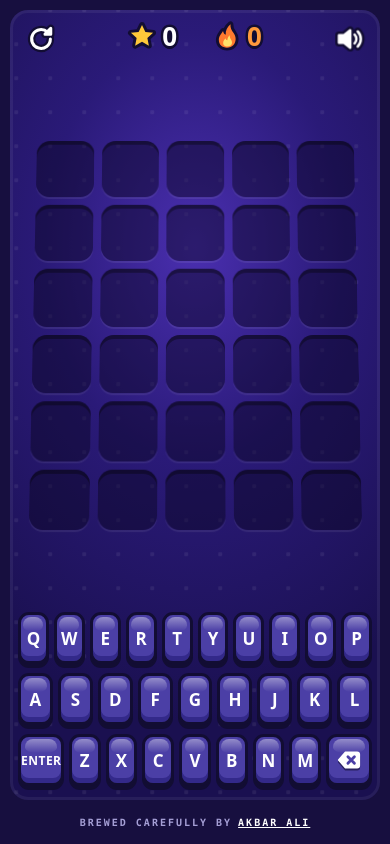
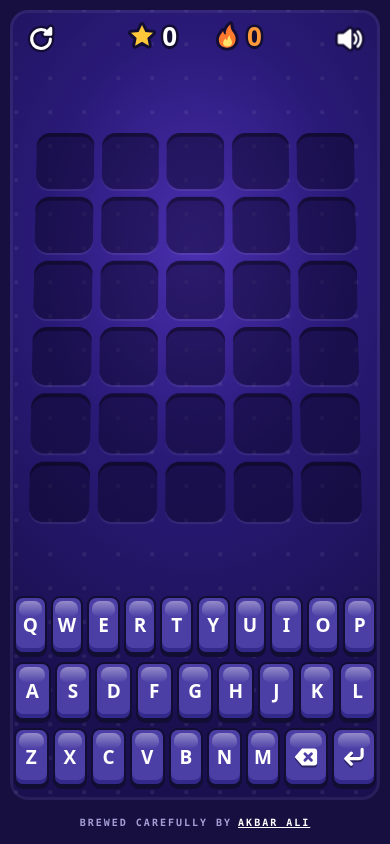
Before and after one commit to pulimoodan/New-Portfolio, a plain HTML site: page games/five/index.html in a window 390 px wide. Drawn offline with Linux system fonts and the light colour scheme.

Commit message:
improves five letters keyboard on phones
Thinner key outlines, wider keys, enter as an icon, and a phone-style
bottom row: Z to M, then delete, then enter.

Co-Authored-By: Claude Opus 5.5 <noreply@anthropic.com>

```diff
--- a/games/five/index.html
+++ b/games/five/index.html
@@ -169,6 +169,19 @@
   .key.present { background: var(--gold);  color: var(--outline); box-shadow: inset 0 -5px 0 var(--gold-lip), 0 4px 0 var(--outline); }
   .key.absent  { background: #2c2760; color: #9d97c9; box-shadow: inset 0 -5px 0 #1f1a4a, 0 4px 0 var(--outline); }
   .key.absent::before { opacity: .2; }
+  @media (max-width: 480px) {
+    #keys { gap: 8px; margin: 0 -4px; width: calc(100% + 8px); }
+    .krow { gap: 4px; }
+    .key { max-width: none; height: min(58px, 8dvh); border-width: 2px; border-radius: 9px; font-size: 19px; box-shadow: inset 0 -4px 0 #33298a, 0 3px 0 var(--outline); }
+    .key.wide { max-width: none; }
+    .key.down { transform: translateY(3px); box-shadow: inset 0 -2px 0 #33298a, 0 0 0 var(--outline); }
+    .key.correct { box-shadow: inset 0 -4px 0 var(--green-lip), 0 3px 0 var(--outline); }
+    .key.present { box-shadow: inset 0 -4px 0 var(--gold-lip), 0 3px 0 var(--outline); }
+    .key.absent  { box-shadow: inset 0 -4px 0 #1f1a4a, 0 3px 0 var(--outline); }
+    /* Phone order: Z to M, then delete, then enter on the far right. */
+    .key[data-k="Enter"] { order: 1; }
+    .key.wide { flex: 1.3; }
+  }
   /* "×2" in a revealed tile's corner: you typed this letter once, but the word has it twice.
      Plain outlined text, no box. */
   .face .times {
@@ -388,7 +401,7 @@
     const row = document.createElement('div'); row.className = 'krow';
     for (const ch of line) {
       const b = document.createElement('button'); b.className = 'key';
-      if (ch === '+') { b.textContent = 'ENTER'; b.classList.add('wide'); b.dataset.k = 'Enter'; }
+      if (ch === '+') { b.innerHTML = '<svg viewBox="0 0 24 24" aria-hidden="true"><path d="M19.5 5v5.5a3 3 0 0 1-3 3H5.5" fill="none" stroke="currentColor" stroke-width="3" stroke-linecap="round" stroke-linejoin="round"/><path d="M9.5 8.5l-5 5 5 5" fill="none" stroke="currentColor" stroke-width="3" stroke-linecap="round" stroke-linejoin="round"/></svg>'; b.classList.add('wide'); b.dataset.k = 'Enter'; b.setAttribute('aria-label', 'Enter'); }
       else if (ch === '-') { b.innerHTML = '<svg viewBox="0 0 24 24" aria-hidden="true"><path d="M8.5 5h11a2 2 0 0 1 2 2v10a2 2 0 0 1-2 2h-11L2.5 12z" fill="currentColor" stroke="currentColor" stroke-width="1.5" stroke-linejoin="round"/><path d="M11 9l6 6M17 9l-6 6" stroke="#4b3fa6" stroke-width="2.6" stroke-linecap="round"/></svg>'; b.classList.add('wide'); b.dataset.k = 'Backspace'; b.setAttribute('aria-label', 'Delete'); }
       else { b.textContent = ch; b.dataset.k = ch; keyEls[ch] = b; }
       row.appendChild(b);
```
